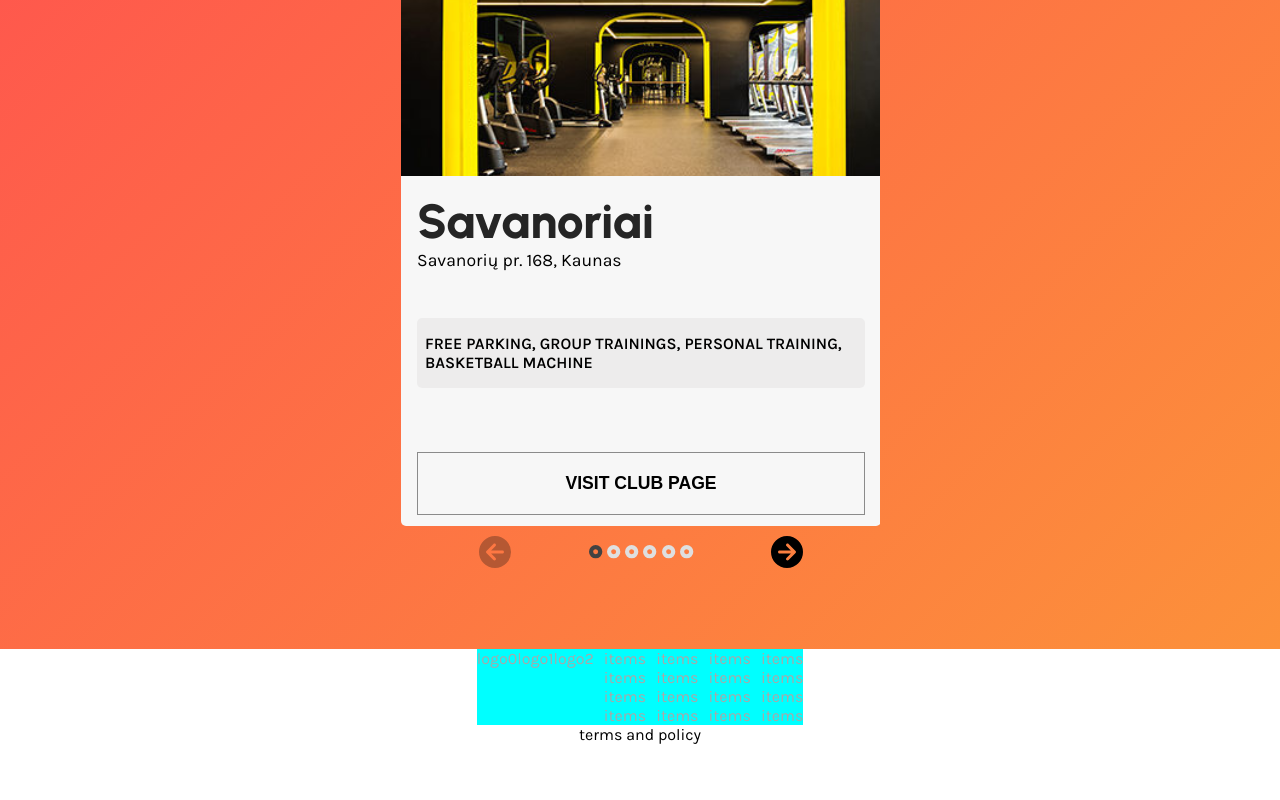
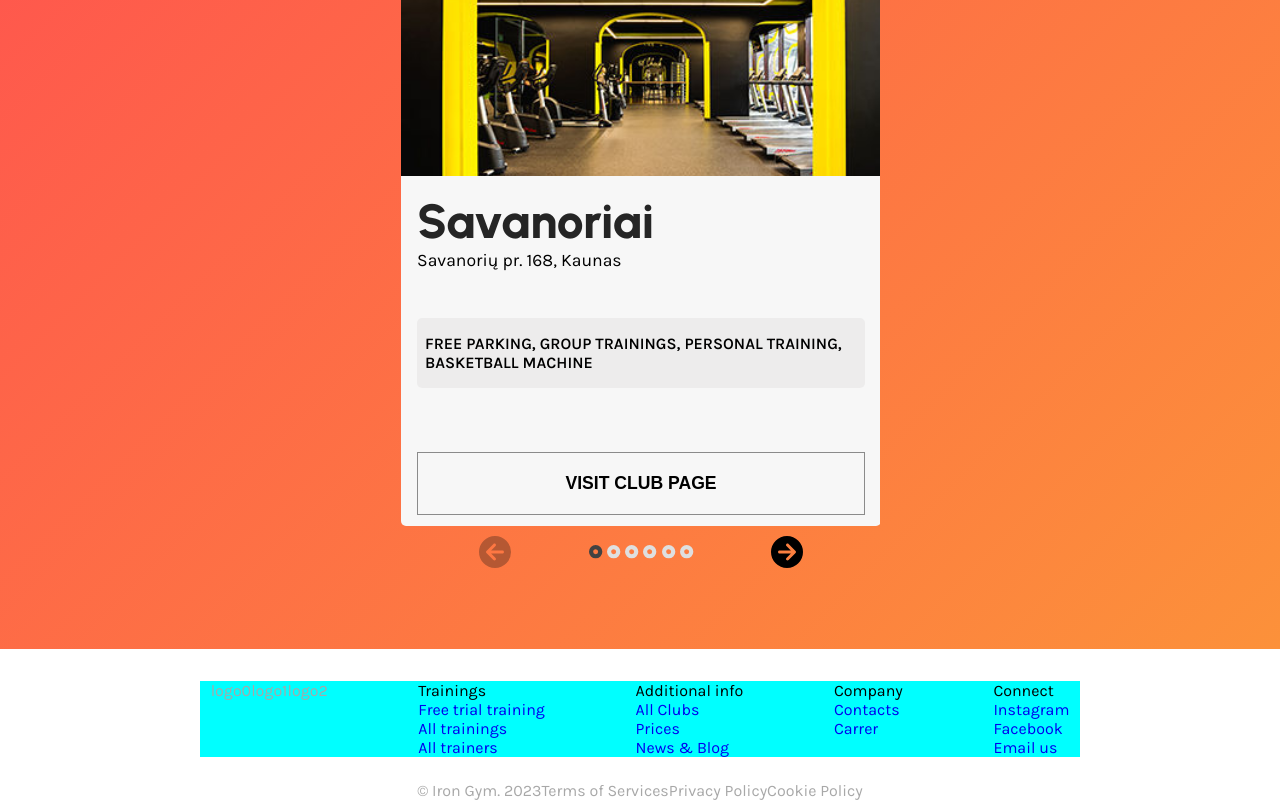
Before and after one commit to aldask/gym, a React (Create React App) app: page / in a window 1280 px wide. Shown: the part 2776-3576 px from the top of the page. Before the commit the page ends 3520 px from the top, so only its background shows below. Built offline with nearby package versions, Linux system fonts and the light colour scheme.

Commit message:
Disabled basic ul funcs

```diff
--- a/src/Components/Footer/Footer.tsx
+++ b/src/Components/Footer/Footer.tsx
@@ -10,32 +10,66 @@ function Footer() {
               <p>logo2</p>
             </div>
             <div className="footer-box__top--1col">
-              <p>items</p>
-              <p>items</p>
-              <p>items</p>
-              <p>items</p>
+              <ul>
+                <li>Trainings</li>
+                <li>
+                  <a href="url">Free trial training</a>
+                </li>
+                <li>
+                  <a href="url">All trainings</a>
+                </li>
+                <li>
+                  <a href="url">All trainers</a>
+                </li>
+              </ul>
             </div>
             <div className="footer-box__top--1col">
-              <p>items</p>
-              <p>items</p>
-              <p>items</p>
-              <p>items</p>
+              <ul>
+                <li>Additional info</li>
+                <li>
+                  <a href="url">All Clubs</a>
+                </li>
+                <li>
+                  <a href="url">Prices</a>
+                </li>
+                <li>
+                  <a href="url">News & Blog</a>
+                </li>
+              </ul>
             </div>
             <div className="footer-box__top--1col">
-              <p>items</p>
-              <p>items</p>
-              <p>items</p>
-              <p>items</p>
+              <ul>
+                <li>Company</li>
+                <li>
+                  <a href="url">Contacts</a>
+                </li>
+                <li>
+                  <a href="url">Carrer</a>
+                </li>
+              </ul>
             </div>
             <div className="footer-box__top--1col">
-              <p>items</p>
-              <p>items</p>
-              <p>items</p>
-              <p>items</p>
+              <ul>
+                <li>Connect</li>
+                <li>
+                  <a href="url">Instagram</a>
+                </li>
+                <li>
+                  <a href="url">Facebook</a>
+                </li>
+                <li>
+                  <a href="url">Email us</a>
+                </li>
+              </ul>
             </div>
           </div>
           <div className="footer-box__bottom">
-            <div className="footer-box__bottom-1row">terms and policy</div>
+            <div className="footer-box__bottom--1row">
+              <p>© Iron Gym. 2023</p>
+              <p>Terms of Services</p>
+              <p>Privacy Policy</p>
+              <p>Cookie Policy</p>
+            </div>
           </div>
         </div>
       </div>
--- a/src/Components/Footer/Styles/_footer.scss
+++ b/src/Components/Footer/Styles/_footer.scss
@@ -1,4 +1,5 @@
 .footer {
+  padding-top: 2rem;
   position: relative;
 }
 
@@ -7,20 +8,39 @@
   flex-direction: column;
   align-items: center;
   justify-content: center;
+  gap: 1.5rem;
 
   &__top {
+    width: 100%;
     display: flex;
     background-color: aqua;
-        gap: 10px;
+    justify-content: space-evenly;
+    gap: 5rem;
 
     &--1row {
       display: flex;
+      list-style-type: none;
     }
 
     &--1col {
       display: flex;
       flex-direction: column;
-        }
+      list-style-type: none;
 
+      ul {
+        list-style-type: none;
+        li {
+          a {
+            text-decoration: none;
           }
         }
+      }
+    }
+  }
+  &__bottom {
+    &--1row {
+      display: flex;
+      flex-direction: row;
+    }
+  }
+}
```
Lines whose indentation alone changed are shown as unchanged.
